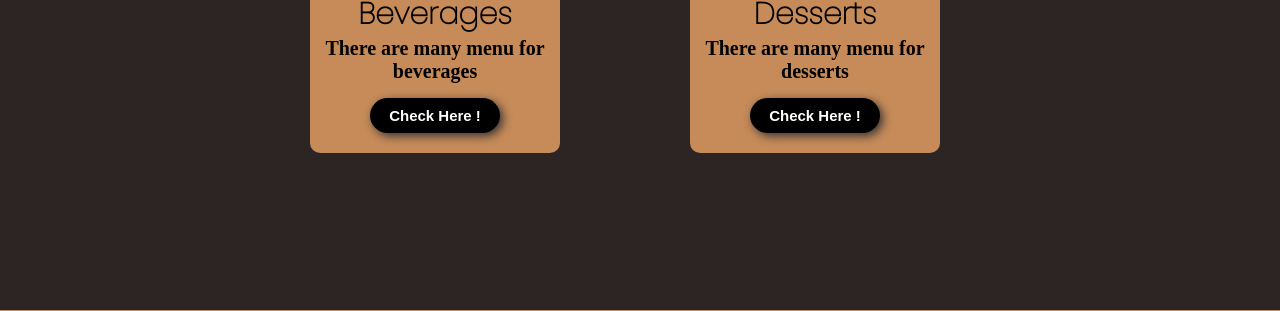
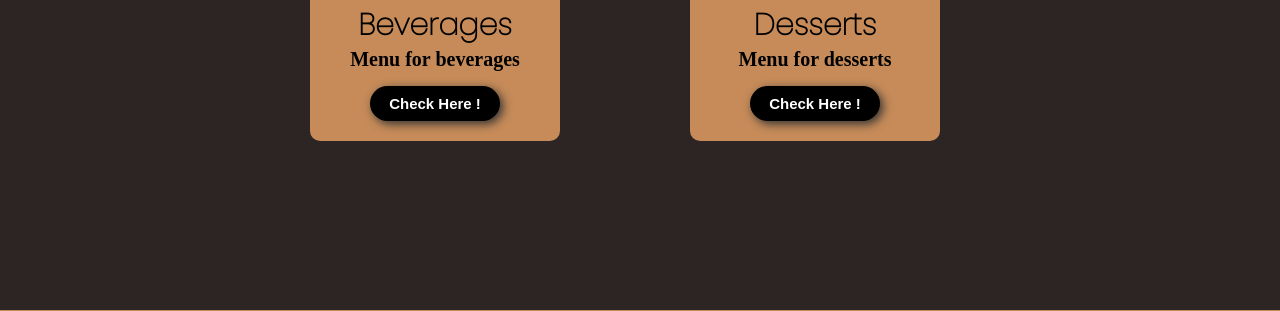
Before and after one commit to Rafanaura/web-beverages-and-desserts, a PHP site: page / in a window 1280 px wide. Shown: the part 2298-2609 px from the top of the page. Run offline with PHP 8.4, Linux system fonts and the light colour scheme.

Commit message:
Update index.php

```diff
--- a/index.php
+++ b/index.php
@@ -56,7 +56,7 @@
                     <img src="image/bgbeverages.jpg" width="400px" height="300px" alt="">
                     <div class="content-text">
                         <h2>Beverages</h2>
-                        <p>There are many menu for beverages</p>
+                        <p>Menu for beverages</p>
                         <a href="beverages.php" class="coffee"><button class="learn">Check Here ! </button></a>
                     </div>
                 </article>
@@ -64,7 +64,7 @@
                     <img src="image/bgdesserts.jpg" width="400px" height="300px" alt="">
                     <div class="content-text">
                         <h2>Desserts</h2>
-                        <p>There are many menu for desserts</p>
+                        <p>Menu for desserts</p>
                         <a href="desserts.php" class="coffee"><button class="learn">Check Here ! </button></a>
 
                     </div>
```
